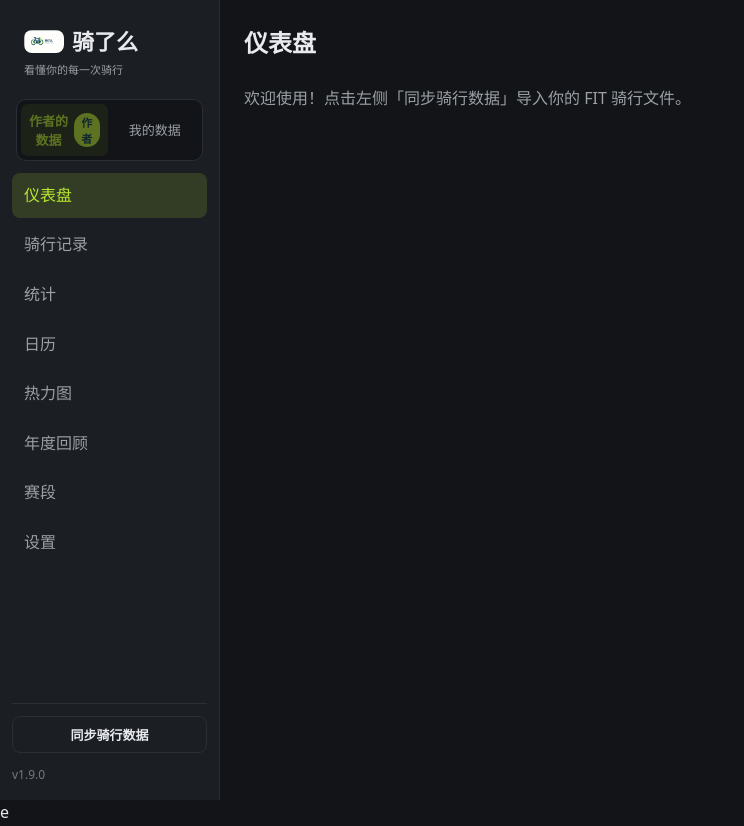
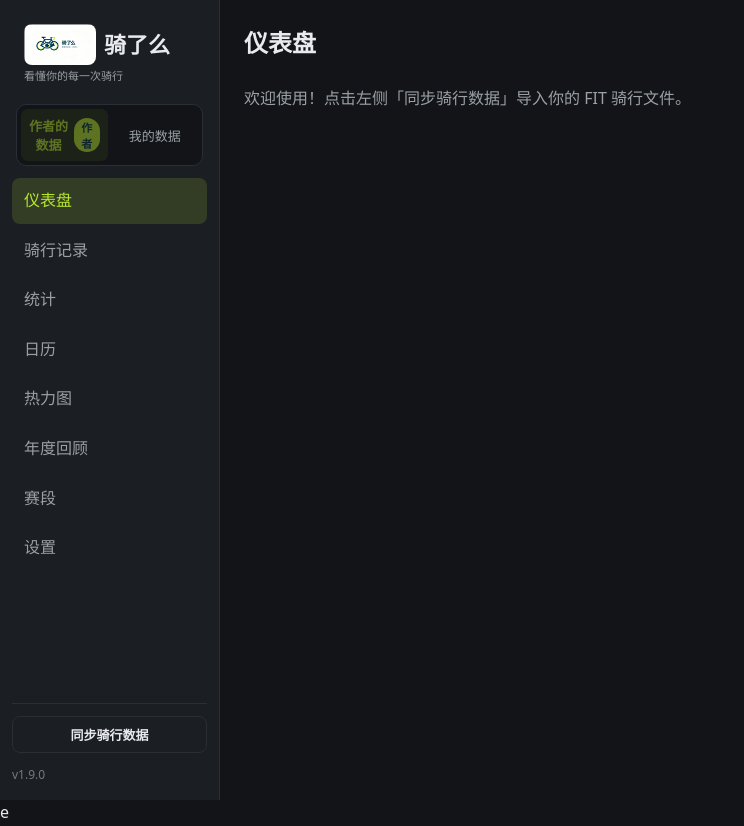
Before and after one commit to 999bug/cycling-analyzer, a React (Vite) app: page / in a window 1280 px wide. Shown: the whole page, without its empty margins (0-744 px from the left). Built offline with nearby package versions, Linux system fonts and the light colour scheme.

Commit message:
[IM]: 侧边栏品牌 Logo 放大（40px → 72px），「骑了么」文字清晰可辨

```diff
--- a/src/layouts/AppLayout.css
+++ b/src/layouts/AppLayout.css
@@ -33,7 +33,7 @@
 }
 
 .app-layout__brand-logo {
-  width: 40px;
+  width: 72px;
   height: auto;
   border-radius: 8px;
 }
```
